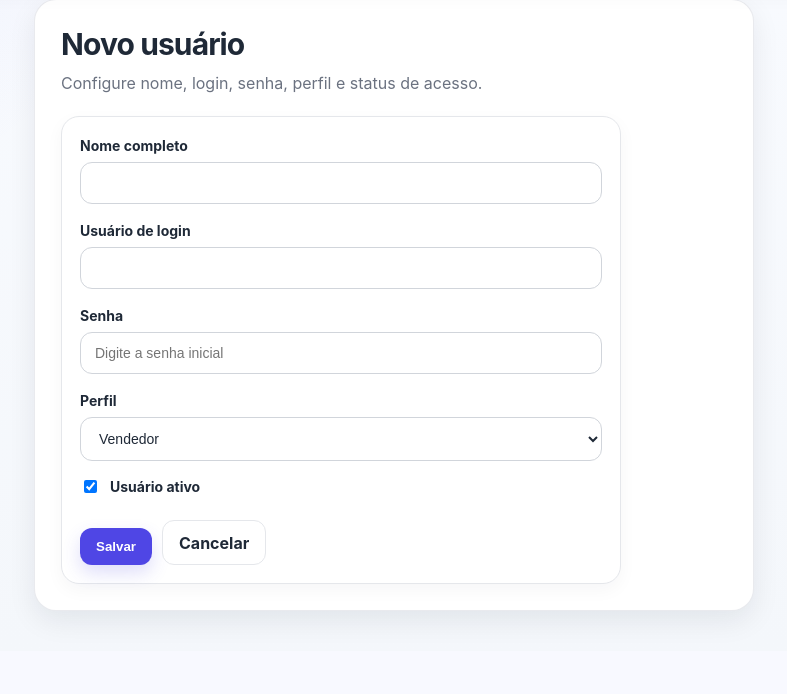
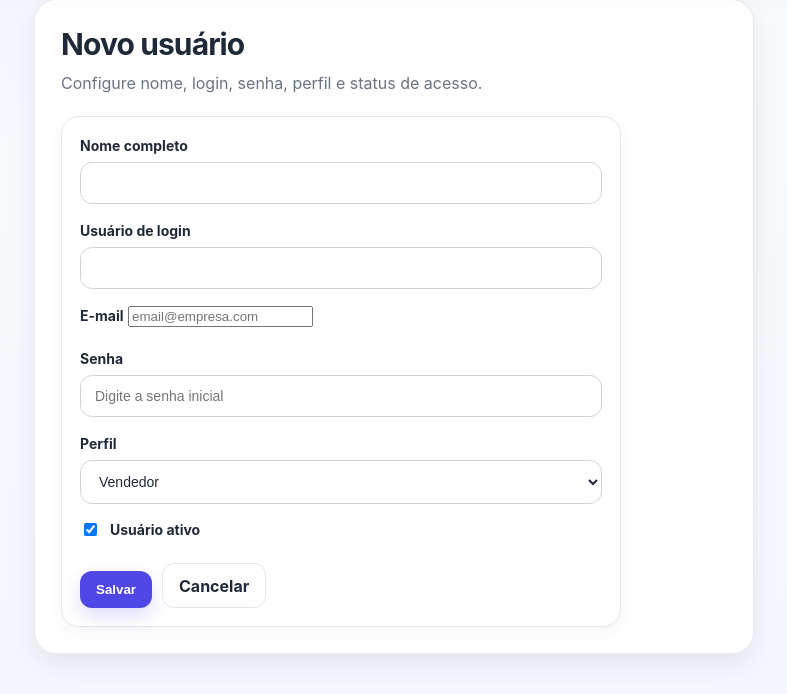
Before and after one commit to brrasantos-commits/mentoria-maconica, a FastAPI app: page /admin/users/new in a window 1280 px wide. Shown: the part 203-897 px from the top of the page, without its empty margins (246-1033 px from the left). Before the commit the page ends 826 px from the top, so only its background shows below. Run offline with FastAPI, Linux system fonts and the light colour scheme; the visitor is signed in with stand-in values (Sample User, id 1).

Commit message:
feat: adiciona campo email na tela de usuarios

```diff
--- a/pitch_app/templates/admin_user_form.html
+++ b/pitch_app/templates/admin_user_form.html
@@ -20,6 +20,16 @@
     <div>
       <label>Usuário de login</label>
       <input type="text" name="username" required value="{{ user.username if user else '' }}">
+    </div>
+
+    <div>
+      <label>E-mail</label>
+      <input
+        type="email"
+        name="email"
+        value="{{ user.email if user else '' }}"
+        placeholder="email@empresa.com"
+      >
     </div>
 
     <div>
--- a/pitch_app/templates/admin_users.html
+++ b/pitch_app/templates/admin_users.html
@@ -35,6 +35,8 @@
               <span class="material-badge">Vendedor</span>
             {% endif %}
           </td>
+          <th style="padding:12px;">E-mail</th>
+          <td style="padding:12px;">{{ user.email or '-' }}</td>
           <td style="padding:12px;">
             {% if user.active %}
               <span class="material-badge" style="background:#ecfdf5; color:#047857; border-color:#bbf7d0;">Ativo</span>
```
